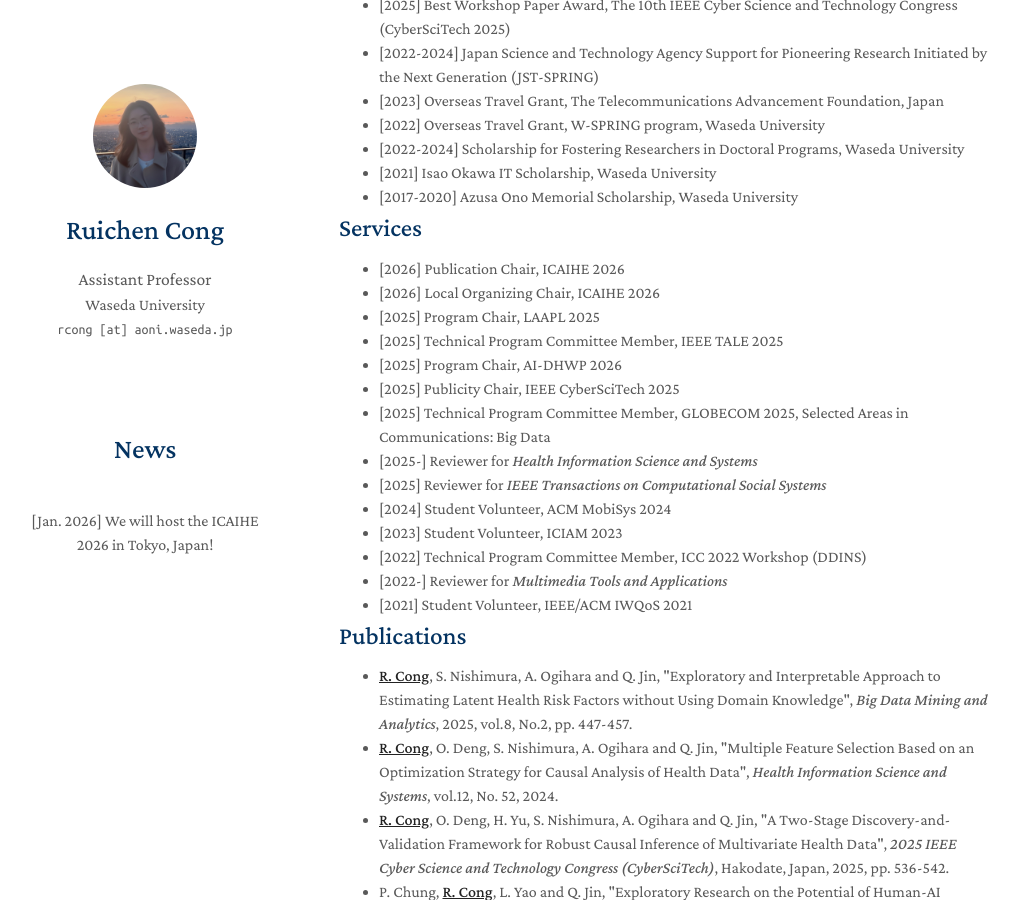
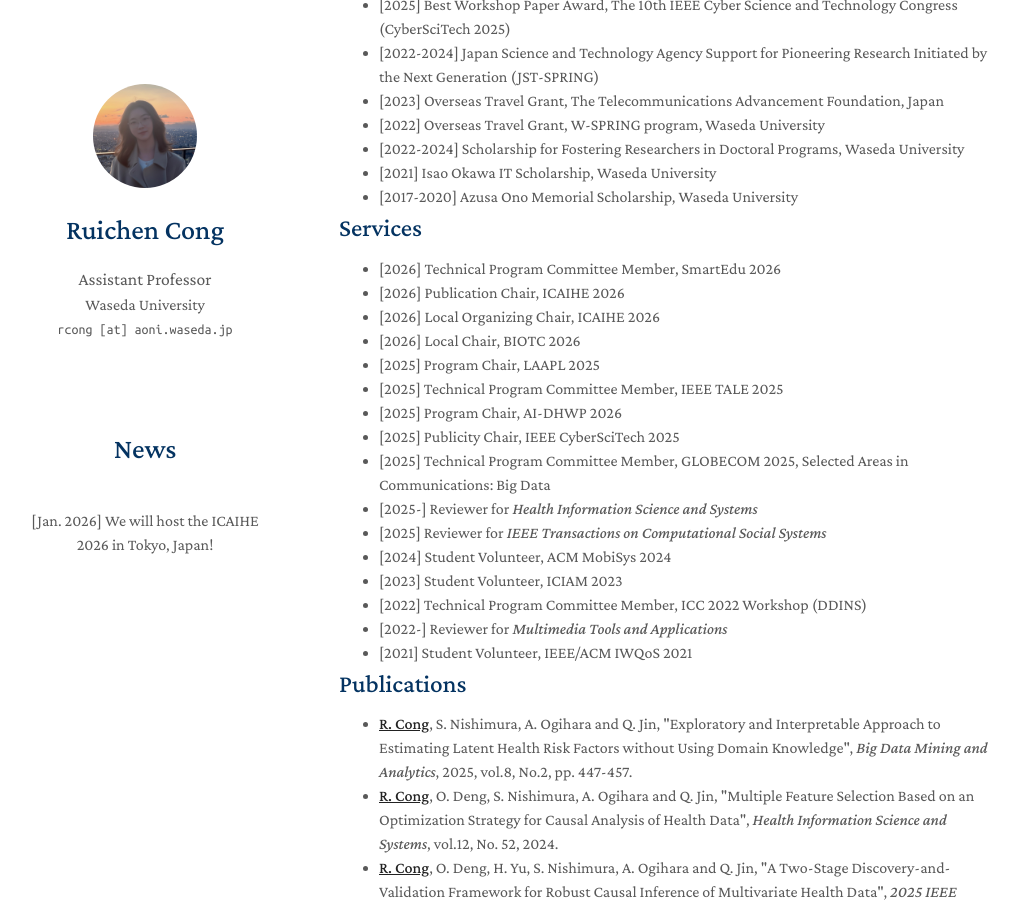
Before and after one commit to ruichencong/ruichencong.github.io, a Jekyll site: the page built from index.md, in a window 1280 px wide and 900 px high, scrolled down 1402 px. Shown: the whole window, without its empty margins (131-1150 px from the left). Built offline with Jekyll 4.4.1, drawn with Linux system fonts in a browser that asks for light colours; a style sheet for code colours, icons or effects is not loaded; our own code applies the rules of GitHub Pages for plain Markdown files.

Commit message:
Add Local Chair role for BIOTC 2026

```diff
--- a/_includes/services.md
+++ b/_includes/services.md
@@ -2,8 +2,10 @@
 
 <ul style="margin:0 0 5px;">
 
+  <li><autocolor>[2026] Technical Program Committee Member, SmartEdu 2026</autocolor></li>
   <li><autocolor>[2026] Publication Chair, ICAIHE 2026</autocolor></li>
   <li><autocolor>[2026] Local Organizing Chair, ICAIHE 2026</autocolor></li>
+  <li><autocolor>[2026] Local Chair, BIOTC 2026</autocolor></li>
   <li><autocolor>[2025] Program Chair, LAAPL 2025</autocolor></li>
   <li><autocolor>[2025] Technical Program Committee Member, IEEE TALE 2025</autocolor></li>
   <li><autocolor>[2025] Program Chair, AI-DHWP 2026</autocolor></li>
```
